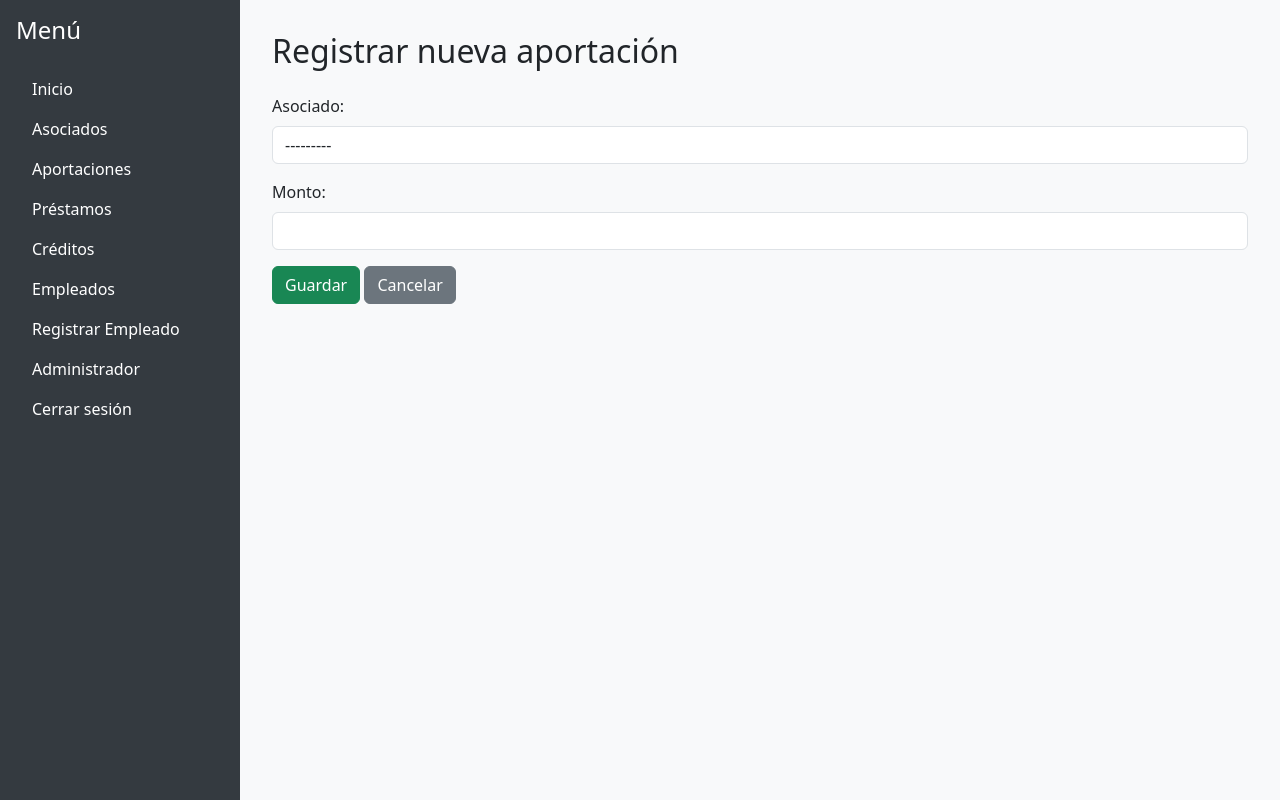
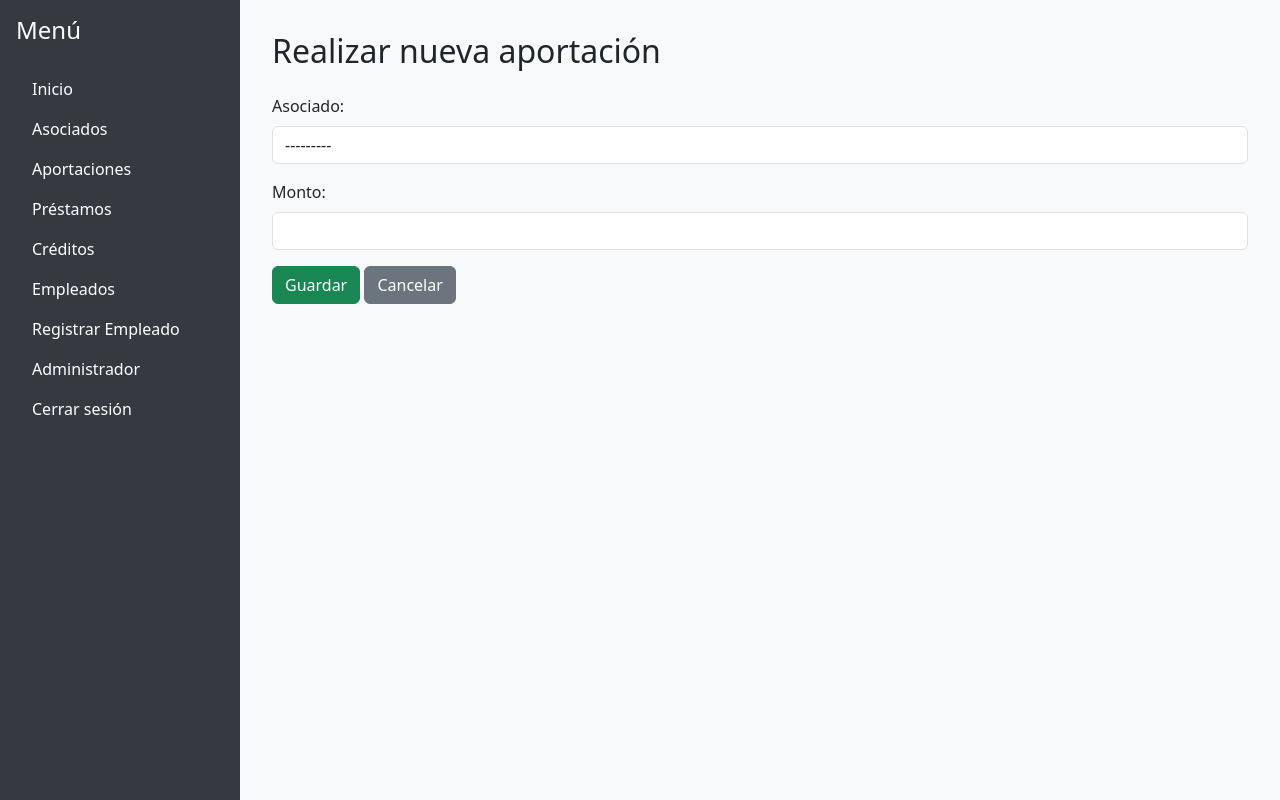
Before and after one commit to Juan-D15/Sistema-de-Gesti-n-Cooperativa, a Django app: page /aportaciones/registrar/ in a window 1280 px wide. Run offline with Django 5.2, Linux system fonts and the light colour scheme; the visitor is signed in with stand-in values (Sample User, id 1); data that the repository does not hold is empty.

Commit message:
Registro de Aportaciones

```diff
--- a/aportaciones/templates/aportaciones/registro.html
+++ b/aportaciones/templates/aportaciones/registro.html
@@ -2,7 +2,7 @@
 {% load form_filters %}
 {% block title %}Registrar Aportación{% endblock %}
 {% block content %}
-<h2 class="mb-4">Registrar nueva aportación</h2>
+<h2 class="mb-4">Realizar nueva aportación</h2>
 <form method="post">
     {% csrf_token %}
 
```
